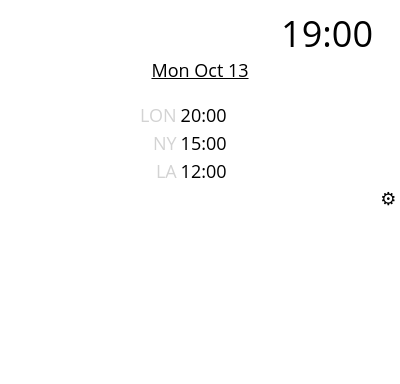
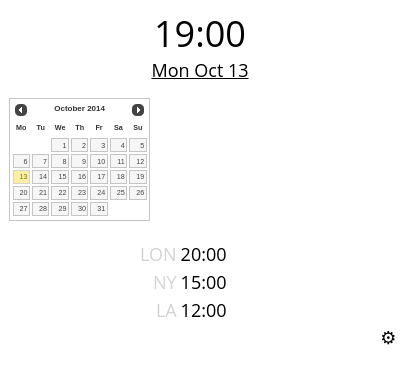
Before and after one commit to kamrik/TZClockExt, a browser extension: page src/popup.html in a window 400 px wide. Drawn offline with nearby package versions, Linux system fonts and the light colour scheme; files that its build step writes are made by us from their sources.

Commit message:
Add jQuery-UI based calendar

```diff
--- a/src/js/clock.js
+++ b/src/js/clock.js
@@ -92,6 +92,9 @@ function updateClocks() {
   if (localTimeElem) localTimeElem.innerText = localTime;
   if (dateElem) dateElem.innerText = getDateString(d);
 
+  var datePicker = $('#datepicker');
+  datePicker.datepicker({ firstDay: 1 });
+
   globals.zones.forEach(function (z) {
     updateOneTZ(z, d);
   });
--- a/src/popup.html
+++ b/src/popup.html
@@ -4,6 +4,7 @@
 <head>
   <title>TZClock</title>
 
+  <link rel="stylesheet" href="lib/jquery-ui/themes/smoothness/jquery-ui.css">
   <link rel="stylesheet" href="css/styles.css">
 </head>
 
@@ -13,6 +14,7 @@
     <div id="local">
       <div id="time"></div>
       <div id="date"></div>
+      <div id="datepicker"></div>
 
     </div>
     <div id="tbl-container">
@@ -27,7 +29,8 @@
     </a>
   </div>
 
-
+  <script src="lib/jquery.js"></script>
+  <script src="lib/jquery-ui.js"></script>
   <script src="js/clock.js"></script>
   <script src="js/popup.js"></script>
 </body>
--- a/src/scss/styles.scss
+++ b/src/scss/styles.scss
@@ -20,15 +20,15 @@ body {
 }
 
 #local {
-  text-align: right;
   padding: 0.5em;
   margin-bottom: 0.5em;
 }
 
-#time {
+#time {  /* The large local time */
   margin-left: 0.5em;
   margin-right: 0.5em;
   font-size: 2em;
+  text-align: center;
 }
 
 #date {
@@ -96,3 +96,27 @@ body {
   max-width: 20rem;
   margin-top: 3rem;
 }
+
+#datepicker {
+  margin-top: 1rem;
+  font-size: 0.5rem;
+}
+
+
+/******* jQuery-UI overrides *******/
+.ui-state-highlight {
+  border-color: #d3d3d3 !important;
+  background: #fcefa1 !important;
+}
+
+.ui-datepicker-inline {
+  /*border: none;*/
+  border-radius: 0;
+  border-right: none;
+  border-left: none;
+}
+
+.ui-datepicker-header {
+  border: none;
+  background: white;
+}
```
Also changed, not shown: TODO.md (+1 -2 lines), src/options.html (+4 -1 lines), README.md.
